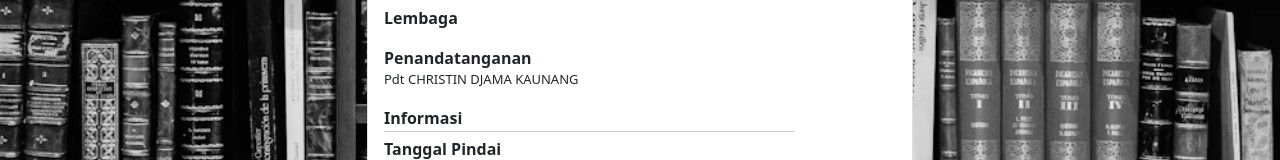
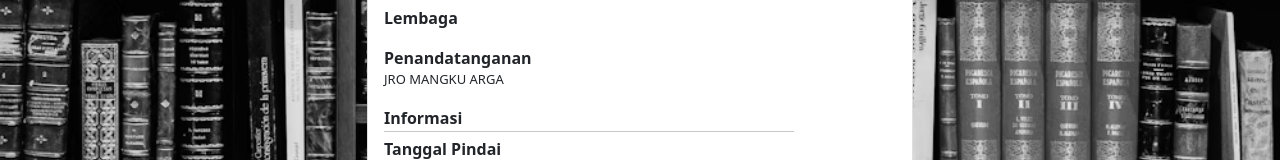
Before and after one commit to dukcapile/taemp, a plain HTML site: page index.html in a window 1280 px wide. Shown: the part 531-691 px from the top of the page. Drawn offline with nearby package versions, Linux system fonts and the light colour scheme.

Commit message:
Add files via upload

```diff
--- a/index.html
+++ b/index.html
@@ -85,7 +85,7 @@
 
                         <div class="form-group mb-3">
                             <label for="penandatanganan" class="label">Penandatanganan</label>
-                            <p class="sub-label">Pdt CHRISTIN DJAMA KAUNANG</p>
+                            <p class="sub-label">JRO MANGKU ARGA</p>
                         </div>
 
                         <div class="form-group mb-3">
```
